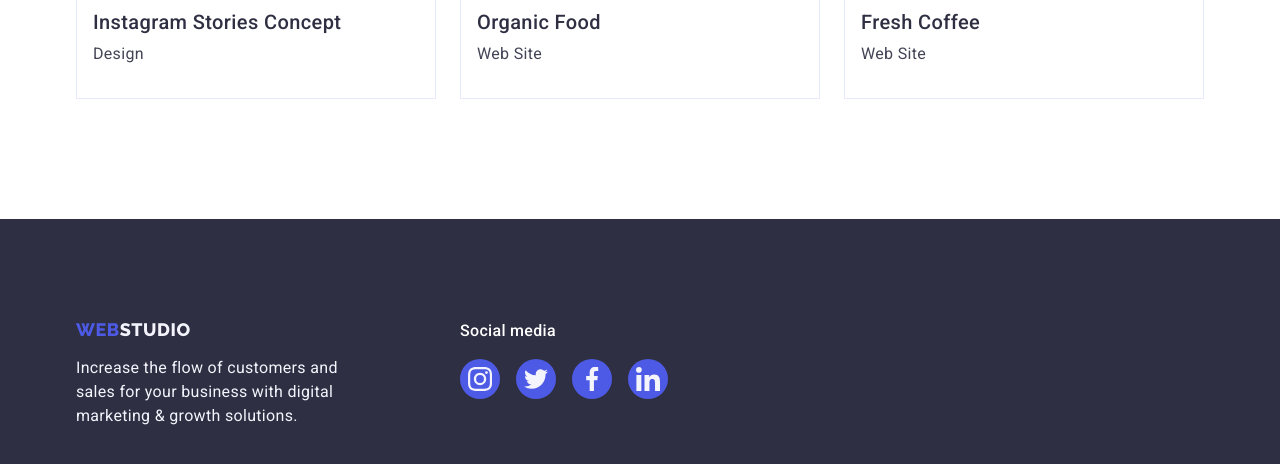
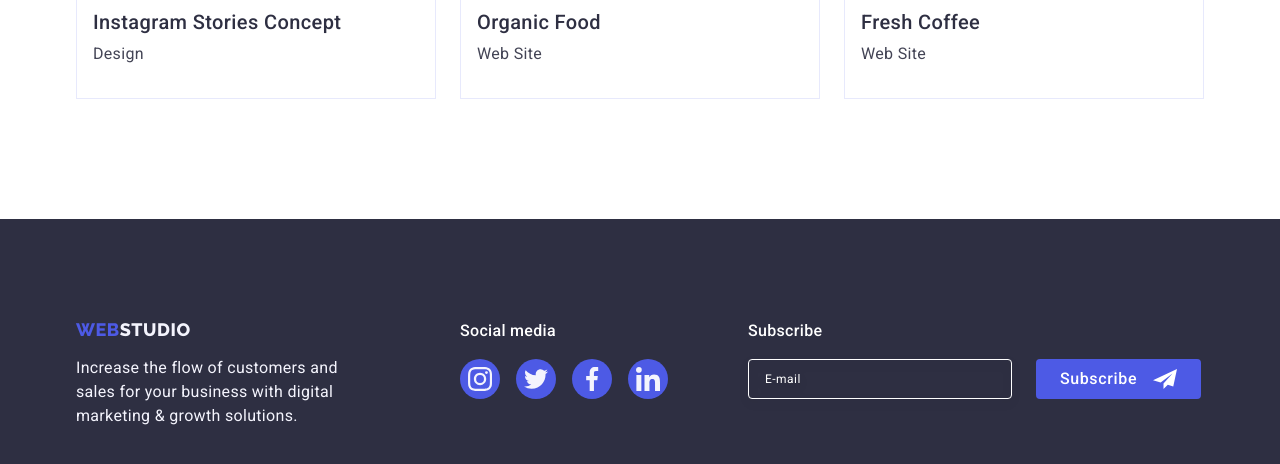
Before and after one commit to NataliaKa22/goit-homework-05, a plain HTML site: page portfolio.html in a window 1280 px wide. Shown: the part 1551-2015 px from the top of the page. Drawn offline with nearby package versions, Linux system fonts and the light colour scheme.

Commit message:
!!!!!!!!!!!

```diff
--- a/portfolio.html
+++ b/portfolio.html
@@ -270,6 +270,19 @@
                     </li>
                 </ul>
             </div>
+            <div class="footer-subscribe">
+                <p class="subscribe-title">Subscribe</p>
+                <form class="footer-form">
+                    <label for="footer-email" aria-label="footer email" class="footer-label"></label>
+                    <input type="email" name="footer-email" id="footer-email" placeholder="E-mail"
+                        class="footer-input" />
+                    <button type="submit" class="footer-btn">Subscribe
+                        <svg class="footer-icon" width="24" height="24">
+                            <use href="./images/icons.svg#icon-Frame"></use>
+                        </svg>
+                    </button>
+                </form>
+            </div>
         </div>
     </footer>
 
```
